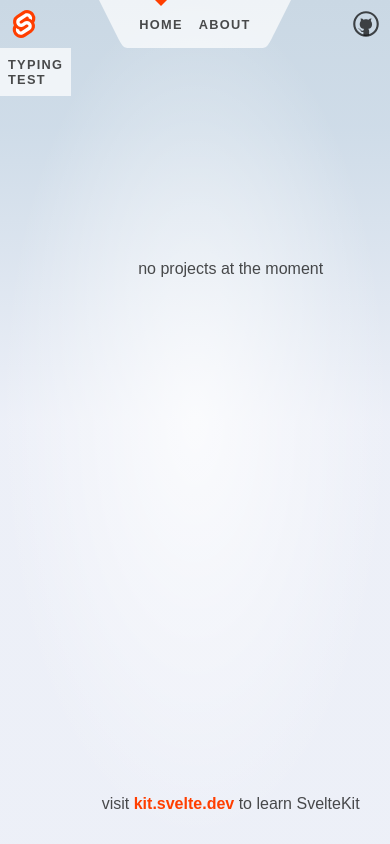
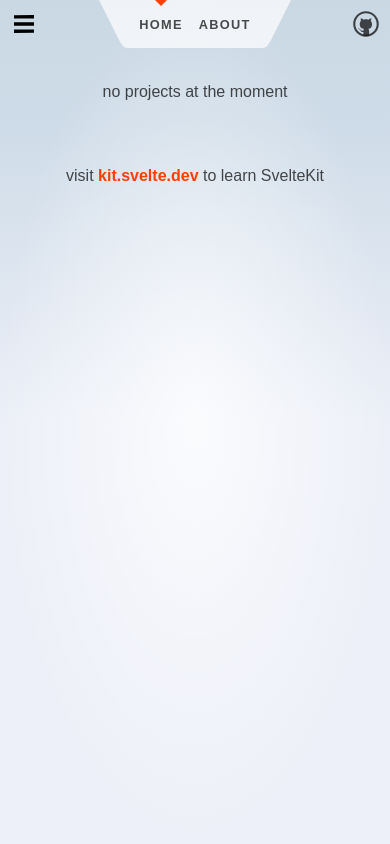
Before and after one commit to izzatrazab/DecodeEfficiency, a SvelteKit app: page / in a window 390 px wide. Built offline with nearby package versions, Linux system fonts and the light colour scheme.

Commit message:
Fix sidebar
1) Add hamburger icon
2) move aside element outside main layout
3) add overlay to darken main layout if sidebar is open

```diff
--- a/src/routes/+layout.svelte
+++ b/src/routes/+layout.svelte
@@ -1,16 +1,62 @@
 <script>
   import { page } from "$app/stores";
-  import logo from "$lib/images/svelte-logo.svg";
+  import hamburger from "$lib/images/hamburger.svg";
   import github from "$lib/images/github.svg";
   import "./styles.css";
+
+  let isSidebarOpen = false;
 </script>
 
 <div class="app">
+  <aside class:SidebarOpen={isSidebarOpen}>
+    <div class="corner">
+      <button
+        id="hamburger"
+        on:click={() => {
+          isSidebarOpen = !isSidebarOpen;
+        }}
+      >
+        <img src={hamburger} alt="Sidebar Hamburger" />
+      </button>
+    </div>
+    <nav>
+      <ul class="sidenavul">
+        <li
+          aria-current={$page.url.pathname === "/typing-test"
+            ? "page"
+            : undefined}
+        >
+          <a href="/typing-test">Typing Test</a>
+        </li>
+        <li
+          aria-current={$page.url.pathname === "/typing-test"
+            ? "page"
+            : undefined}
+        >
+          <a href="/typing-test">Typing Test</a>
+        </li>
+      </ul>
+    </nav>
+  </aside>
+  <div
+    id="overlay"
+    style="visibility: {isSidebarOpen ? 'visible' : 'hidden'};"
+    on:click={() => {
+      isSidebarOpen = !isSidebarOpen;
+    }}
+    on:keyup
+  />
+  <div>
     <header>
       <div class="corner">
-      <a href="https://kit.svelte.dev">
-        <img src={logo} alt="SvelteKit" />
-      </a>
+        <button
+          id="hamburger"
+          on:click={() => {
+            isSidebarOpen = !isSidebarOpen;
+          }}
+        >
+          <img src={hamburger} alt="Sidebar Hamburger" />
+        </button>
       </div>
 
       <nav>
@@ -21,7 +67,9 @@
           <li aria-current={$page.url.pathname === "/" ? "page" : undefined}>
             <a href="/">Home</a>
           </li>
-        <li aria-current={$page.url.pathname === "/about" ? "page" : undefined}>
+          <li
+            aria-current={$page.url.pathname === "/about" ? "page" : undefined}
+          >
             <a href="/about">About</a>
           </li>
         </ul>
@@ -37,20 +85,6 @@
       </div>
     </header>
 
-  <aside>
-    <nav>
-      <ul>
-        <li
-          aria-current={$page.url.pathname === "/typing-test"
-            ? "page"
-            : undefined}
-        >
-          <a href="/typing-test">Typing Test</a>
-        </li>
-      </ul>
-    </nav>
-  </aside>
-
     <main>
       <slot />
     </main>
@@ -61,16 +95,19 @@
       </p>
     </footer>
   </div>
+</div>
 
 <style>
   .app {
     min-height: 100vh;
+  }
+
+  .app > div {
     display: grid;
     grid-template-areas:
-      "header header header"
-      "aside main main"
-      "aside footer footer";
-    grid-template-columns: 1fr 4fr 1fr;
+      "header header"
+      "main main"
+      "footer footer";
     grid-template-rows: auto 1fr auto;
   }
 
@@ -80,8 +117,37 @@
     justify-content: space-between;
   }
 
+  #hamburger {
+    background: rgba(0, 0, 0, 0);
+    border: 0;
+    display: flex;
+    align-items: center;
+    justify-content: center;
+    width: 100%;
+    height: 100%;
+    cursor: pointer;
+  }
+
   aside {
+    position: absolute;
+    left: -100%;
+    height: 100%;
+    width: 300px;
+    transition: left 0.1s ease-in-out;
     grid-area: aside;
+    z-index: 2;
+    background-color: var(--color-bg-1);
+    background-image: radial-gradient(
+        50% 50% at 50% 50%,
+        rgba(255, 255, 255, 0.75) 0%,
+        rgba(255, 255, 255, 0) 100%
+      ),
+      linear-gradient(
+        180deg,
+        var(--color-bg-0) 0%,
+        var(--color-bg-1) 15%,
+        var(--color-bg-2) 50%
+      );
   }
 
   main {
@@ -96,6 +162,18 @@
     box-sizing: border-box;
   }
 
+  .SidebarOpen {
+    left: 0;
+  }
+
+  #overlay {
+    position: absolute;
+    width: 100%;
+    height: 100%;
+    background: rgba(0, 0, 0, 0.7);
+    z-index: 1;
+    visibility: hidden;
+  }
   footer {
     grid-area: footer;
     display: flex;
@@ -138,6 +216,10 @@
     display: flex;
     justify-content: center;
     --background: rgba(255, 255, 255, 0.7);
+  }
+
+  .sidenavul {
+    background-color: rgba(0, 0, 0, 0);
   }
 
   svg {
```
Also changed, not shown: src/lib/images/hamburger.svg (added). Lines whose indentation alone changed are shown as unchanged.
